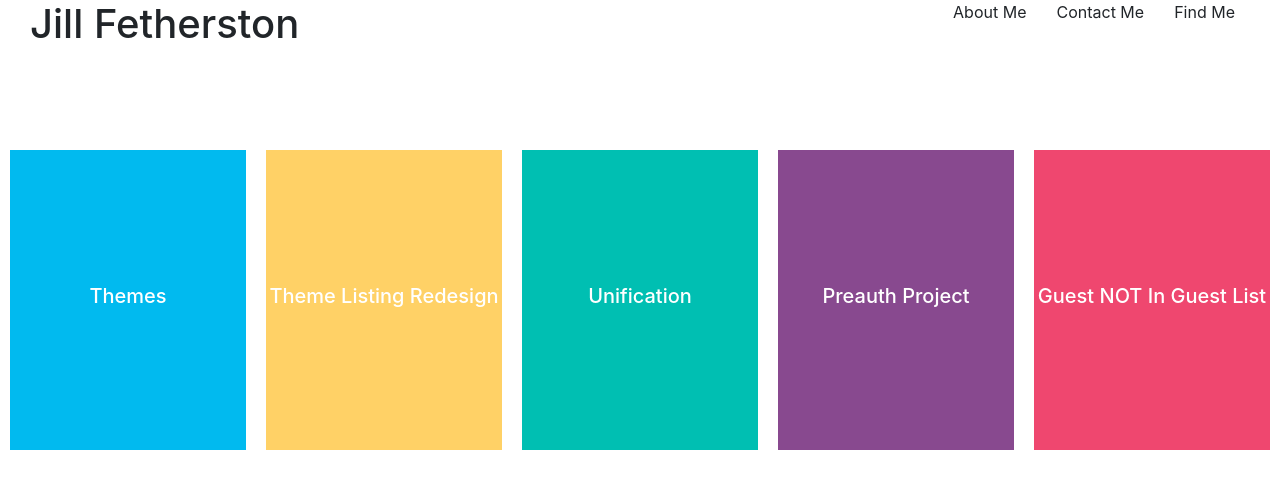
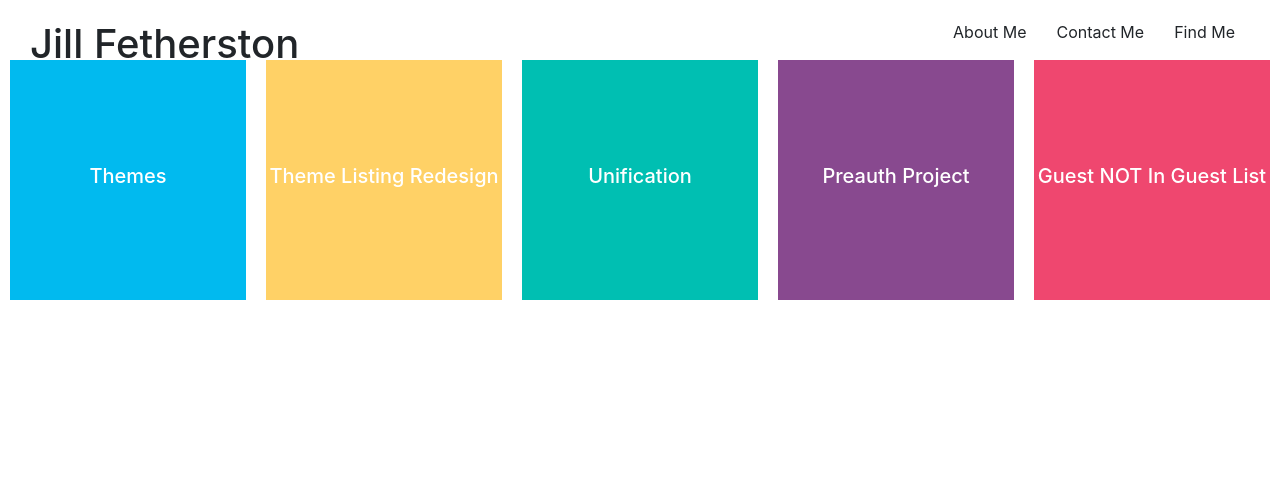
Before and after one commit to 12Noone/jfetherston-dot-com, a React app: page / in a window 1280 px wide. Shown: the top 488 px of the page. Built offline with nearby package versions, Linux system fonts and the light colour scheme.

Commit message:
viewer stuff for projects and menu

```diff
--- a/src/App.js
+++ b/src/App.js
@@ -1,11 +1,9 @@
 import React, { Component } from 'react';
 import PropTypes from 'prop-types';
 import _ from 'lodash';
-import createFragment from 'react-addons-create-fragment';
 import Menu from '../src/components/Menu';
 import Viewer from '../src/components/Viewer';
 import Project from '../src/components/Project';
-import { viewerOptionsData, projectData } from '../src/viewerOptionsData';
 import '../src/stylesheets/core.less';
 import '../src/stylesheets/Menu.less';
 
@@ -21,10 +19,12 @@ class App extends Component {
     this.hideViewer = this.hideViewer.bind(this);
   }
 
-  showViewer(link) {
+  showViewer(link, data) {
+    console.log(data);
     this.setState({ viewerOpen: true })
-    _.find(viewerOptionsData, (idx) => {
-      if (idx.navLink === link) {
+    _.find(data, (idx) => {
+      if (idx.key === link) {
+        console.log(idx);
         this.setState({
           viewerOptions: idx,
           viewerOpen: true
@@ -39,20 +39,12 @@ class App extends Component {
 
   render() {
     const { viewerOptions, viewerOpen } = this.state;
-    // themeGroups.map((themeGroup, idx) => (
-    //   themeList.push(
-    //     createFragment({
-    //       tile: <Project currentTheme={currentThemeKey} themeGroup={themeGroup} weddingTheme={weddingTheme} setWeddingTheme={setWeddingTheme} onboard={onboard} weddingSlug={weddingSlug} />,
-    //       clearFix: getClearClass(idx)
-    //     })
-    //   )
-    // ));
 
     return (
       <div>
         <Menu showViewer={this.showViewer} hideViewer={this.hideViewer} />
         <Viewer show={viewerOpen} handleClose={this.hideViewer} viewerOptions={viewerOptions} />
-        <Project show={viewerOpen} handleClose={this.hideViewer} />
+        <Project showViewer={this.showViewer} handleClose={this.hideViewer} />
       </div>
     );
   }
--- a/src/components/Project.jsx
+++ b/src/components/Project.jsx
@@ -1,35 +1,35 @@
 import React, { Component } from "react";
 import PropTypes from 'prop-types';
 import "../stylesheets/Project.less";
-import { projectData } from '../viewerOptionsData';
+import { projectData } from '../viewerOptionsData.js';
 
 class Project extends Component {
 
   render() {
-    console.log(projectData);
+    const { showViewer } = this.props;
     return (
       <div className="project-container">
-        <div className="project-tile blue">
+        <div className="project-tile blue" onClick={() => showViewer('themeDesign', projectData)}>
           <div className="project-copy">
             <h5>Themes</h5>
           </div>
         </div>
-        <div className="project-tile yellow">
+        <div className="project-tile yellow" onClick={() => showViewer('themeRedesign', projectData)}>
           <div className="project-copy">
             <h5>Theme Listing Redesign</h5>
           </div>
         </div>
-        <div className="project-tile green">
+        <div className="project-tile green" onClick={() => showViewer('unification', projectData)}>
           <div className="project-copy">
             <h5>Unification</h5>
           </div>
         </div>
-        <div className="project-tile dark-blue">
+        <div className="project-tile dark-blue" onClick={() => showViewer('preauthPages', projectData)}>
           <div className="project-copy">
             <h5>Preauth Project</h5>
           </div>
         </div>
-        <div className="project-tile pink">
+        <div className="project-tile pink" onClick={() => showViewer('guestNotInGuestList', projectData)}>
           <div className="project-copy">
             <h5>Guest NOT In Guest List</h5>
           </div>
--- a/src/components/Viewer.js
+++ b/src/components/Viewer.js
@@ -3,9 +3,7 @@ import PropTypes from 'prop-types';
 import "../stylesheets/Viewer.less";
 
 const Viewer = ({ handleClose, show, viewerOptions }) => {
-  const showHideClassName = show
-    ? "viewer display-block"
-    : "viewer display-none";
+  const showHideClassName = show ? "viewer display-block" : "viewer display-none";
   return (
     <div className={showHideClassName}>
       <section className="viewer-main">
--- a/src/stylesheets/Menu.less
+++ b/src/stylesheets/Menu.less
@@ -2,6 +2,7 @@
 
 .menu-container {
   height: 50px;
+  padding: 20px;
   position: relative;
   .pull-left {
     text-align: left;
--- a/src/stylesheets/Project.less
+++ b/src/stylesheets/Project.less
@@ -7,14 +7,16 @@
 
 .project-container {
   margin-top: 90px;
+  max-width: 1350px;
   display: flex;
   z-index: 0;
+  margin: auto;
   position: relative;
   .project-tile {
     margin: 10px;
     cursor: pointer;
-    width: 303px;
-    height: 300px;
+    width: 240px;
+    height: 240px;
     position: relative;
     &:after {
       content: '';
--- a/src/viewerOptionsData.js
+++ b/src/viewerOptionsData.js
@@ -19,6 +19,7 @@ export const viewerOptionsData = {
   findMe: {
     navLink: 'find me',
     header: 'Other places I may be',
+    image: false
   }
 };
 
@@ -27,56 +28,63 @@ export const projectData = {
     key: 'themeDesign',
     header: 'Theme Design',
     subHeading: 'To infinity and beyond!',
-    bodyCopy: 'Themes have been my baby from the moment I started at Zola. When I first joined the theme, we had about 35 themes. Over the course of the year the number of themes grew by leaps and bounds as I first coded new themes and later variations. Now, I oversee theme development as we continue to create more gorgeous sites for couples to pick from.',
-    tech: ['Less']
+    bodyCopy: ['Themes have been my baby from the moment I started at Zola. When I first joined the team, we had about 35 themes. Over the course of the year the number of themes have grown by leaps and bounds as I first coded new themes and later variations. Now, I oversee theme development as we continue to create more gorgeous sites for couples to pick from.'],
+    tech: ['Less', 'Postgresql']
   },
   themeRedesign: {
     key: 'themeRedesign',
     header: 'Themes Listing Redesign',
     subHeading: 'First serious project at Zola - Overhaul the Themes Listing Page',
-    bodyCopy: {
-      paragraph1: 'This project was a huge undertaking spanning two large initiatives.',
-      paragraph2: 'First: Implement the ability to filter themes by color or by matching invitation',
-      paragraph3: 'Second: Restructure themes to allow us to implement \'variations\'. This meant a change to how themes were stored in the database going from a single layer object of theme data to a notion of Theme Groups which have themes assigned to them - a parent and a child. Swatch toggle buttons allowed a user to thumb through these variations and ultimately make a selection.'
-    },
+    bodyCopy: [
+      ['This project was a huge undertaking spanning two large initiatives.'],
+      ['First: Implement the ability to filter themes by color or by matching invitation'],
+      ['Second: Restructure themes to allow us to implement \'variations\'. This meant a change to how themes were stored in the database going from a single layer object of theme data to a notion of Theme Groups which have themes assigned to them - a parent and a child. Swatch toggle buttons allowed a user to thumb through these variations and ultimately make a selection.']
+    ],
     tech: ['React', 'Redux', 'Node', 'Less']
   },
   guestNotInGuestList: {
     key: 'guestNotInGuestList',
     header: 'Guest NOT in Guest List',
     subheading: 'What do you do if you go to RSVP to a wedding only to realize ... you aren\'t on the list?',
-    bodyCopy: {
-      paragraph1: 'This was a really fun project and was a great learning experience. The premise of the project was to solve a problem that happens quite a bit - A guest tries to RSVP to a couples\' wedding only to realize they aren\'t on the guest list.',
-      paragraph2: 'Previously, the only solution for guests in this predicament was copy telling them to call Zola customer service. This resulted in a lot of really weird mediation between Zola Customer Care, the couple, and the guests, as we all come together to figure out what the issue is. More often than not, its a misspelling on the couples\'s part. As someone who misspelled my father in law\'s name I can lend some anecdotal evidence on the issue. Much to my chagrin.'
-    },
-    solve: {
-      paragraph1: 'We implented a new link urging the guest to reach out to the couple via this handy dandy request form. Guests would fill this out triggering an email send to the couple that the website belongs to. Couples would receive the email with a button taking them to view the request in the web where they could either accept or deny the request. Accepting would then add that guest to their wedding guest list which would allow the guest to then search for themselves and RSVP.',
-      paragraph2: 'This was a cool project because it introduced a new feature to Zola that hadn\'t previously been there (at least as far as the web is concerned): Notifications! Coding the badges was ridiculously satisfying.',
-    },
-    tech: ['React', 'Redux', 'Redux Forms', 'Less'],
+    bodyCopy: [
+      ['This was a really fun project and was a great learning experience. The premise of the project was to solve a problem that happens quite a bit - A guest tries to RSVP to a couples\' wedding only to realize they aren\'t on the guest list.'],
+      ['Previously, the only solution for guests in this predicament was copy telling them to call Zola customer service. This resulted in a lot of really weird mediation between Zola Customer Care, the couple, and the guests, as we all come together to figure out what the issue is. More often than not, its a misspelling on the couples\'s part. As someone who misspelled my father in law\'s name I can lend some anecdotal evidence on the issue. Much to my chagrin.']
+    ],
+    solve: [
+      ['We implented a new link urging the guest to reach out to the couple via this handy dandy request form. Guests would fill this out triggering an email sent to the couple that the website belongs to. Couples would receive the email with a button taking them to view the request in the web where they could either accept or deny the request. Accepting would then add that guest to their wedding guest list which would allow the guest to then search for themselves and RSVP.'],
+      ['This was a cool project because it introduced a new feature to Zola that hadn\'t previously been there (at least as far as the web is concerned): Notifications! Coding the badges was ridiculously satisfying.'],
+  ],
+    tech: ['React', 'Redux', 'Redux Forms', 'Less', 'Node'],
   },
   unification: {
     key: 'unification',
     header: 'Unification',
     subheading: 'Two platforms, two stacks, two looks, too much',
-    bodyCopy: {
-      paragraph1: 'When Zola first launched, our sole business was Registries - bringing the best assortment of products and experiences to couples everywhere. In 2017, we launched Zola Weddings which was a suite of online planning tools - Checklist, Guest List, and Websites specifically. Over time the two diverged in terms of style. They were written years apart, which is as good as a decade in tech, so in some parts of the site you might see a square button and others a rounded button. This button topic is contentious at Zola, its best not to bring it up. Other problems included little irritations like being unable to navigate between the two platforms easily on mobile.',
-    },
-    solve: {
-      paragraph1: 'Enter Unification. A singular navigation menu would straddle the two problems. Both platforms received upgrades bringing them to more current web design as well as, well, making them match. My part in this was the secondary nav which changes dynamically with nav items based on the url. I also overhauled the checklist, guest list, and manage pages to allow for the new navigation'
-    },
+    bodyCopy: [
+      ['When Zola first launched, our sole business was Registries - bringing the best assortment of products and experiences to couples everywhere. In 2017, we launched Zola Weddings which was a suite of online planning tools - Checklist, Guest List, and Websites specifically. Over time the two diverged in terms of style. They were written years apart, which is as good as a decade in tech, so in some parts of the site you might see a square button and others a rounded button. This button topic is contentious at Zola, its best not to bring it up. Other problems included little irritations like being unable to navigate between the two platforms easily on mobile as well as inconsistencies in styles, colors, or even fonts.'],
+    ],
+    solve: [
+      ['Enter Unification. A singular navigation menu would straddle the two platforms. Both platforms received upgrades bringing them to more current web design as well as, well, making them match. My part in this was the secondary nav which changes dynamically with nav items based on the url. I also overhauled the checklist, guest list, and manage pages to allow for the new navigation']
+    ],
     tech: ['React', 'Less']
   },
   preauthPages: {
     key: 'preauth',
     header: 'Preauth Pages',
     subheading: 'Opening the gates of Zola up to the unregistered masses',
-    bodyCopy: {
-      paragraph1: 'Previously, the only way to really interact with Zola\'s planning tools was to create an account. This is a lot of friction to overcome for a user who\'s on the fence between Wedding Wire, The Knot, or the dozens of other competeing wedding tech sites (bet you didn\'t realize Wedding Tech was a thing till just now)'
-    },
-    solve: {
-      paragraph1: 'The solution here was to overhaul how routing works to allow not-users to view these pages as well. We created a suite of guest-user landing pages shouting Zola from every image, page, and paragraph. Now users can visit the themes listing page to peruse designs, or read up on how checklist or guest lists work.'
-    },
+    bodyCopy: [
+      ['Previously, the only way to really interact with Zola\'s planning tools was to create an account. This is a lot of friction to overcome for a user who\'s on the fence between Wedding Wire, The Knot, or the dozens of other competeing wedding tech sites (bet you didn\'t realize Wedding Tech was a thing till just now)']
+    ],
+    solve: [
+      ['The solution here was to overhaul how routing works to allow not-users to view these pages as well. We created a suite of guest-user landing pages shouting Zola from every image, page, and paragraph. Now users can visit the themes listing page to peruse designs, or read up on how checklist or guest lists work without the barrier of creating an account.']
+    ],
     tech: ['React', 'Redux', 'React Router', 'Less']
   }
 }
+
+/*
+what other things do we do at zola ?
+
+
+
+*/
```
Also changed, not shown: src/components/Menu.js (+5 -7 lines).
